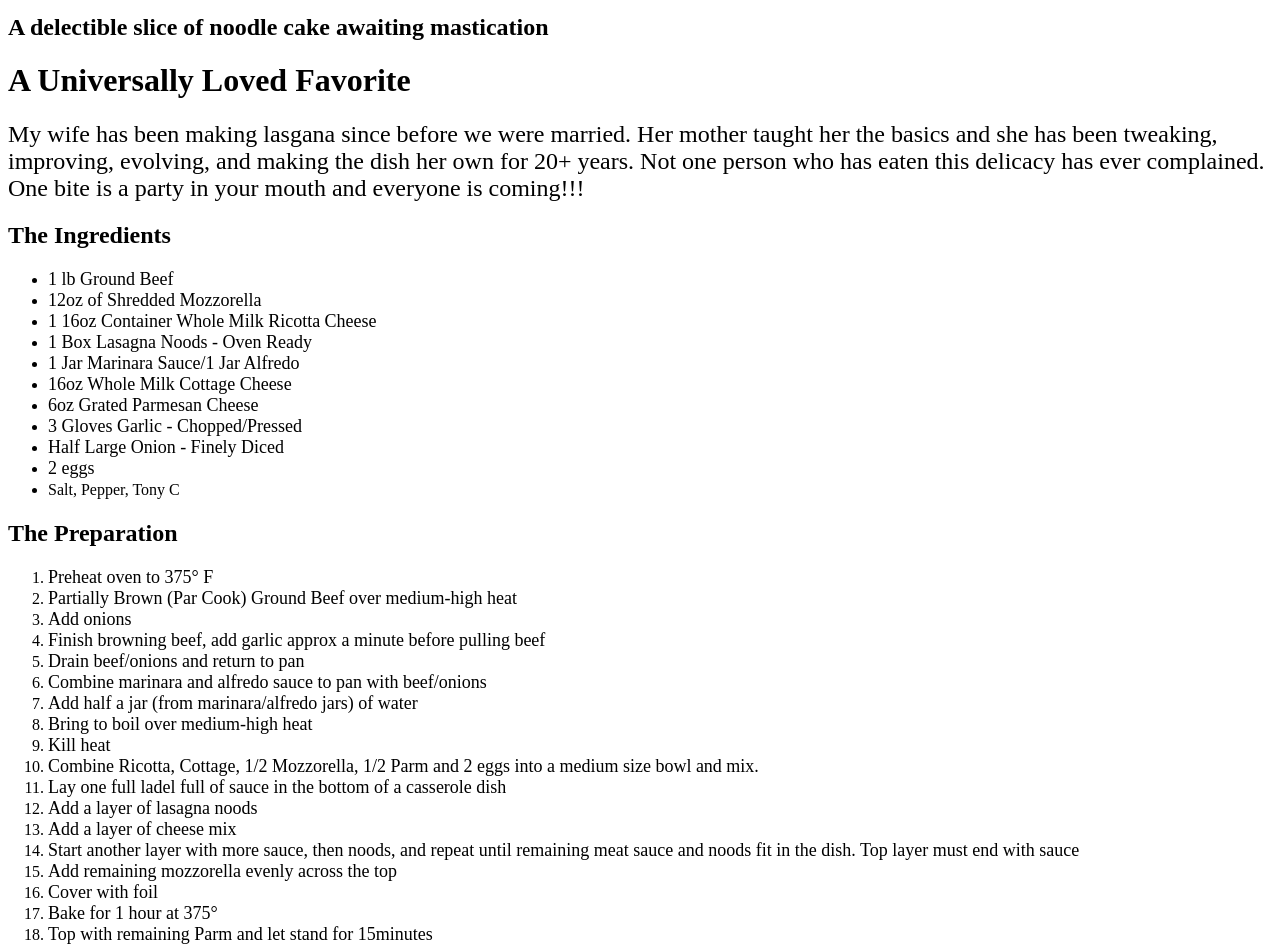
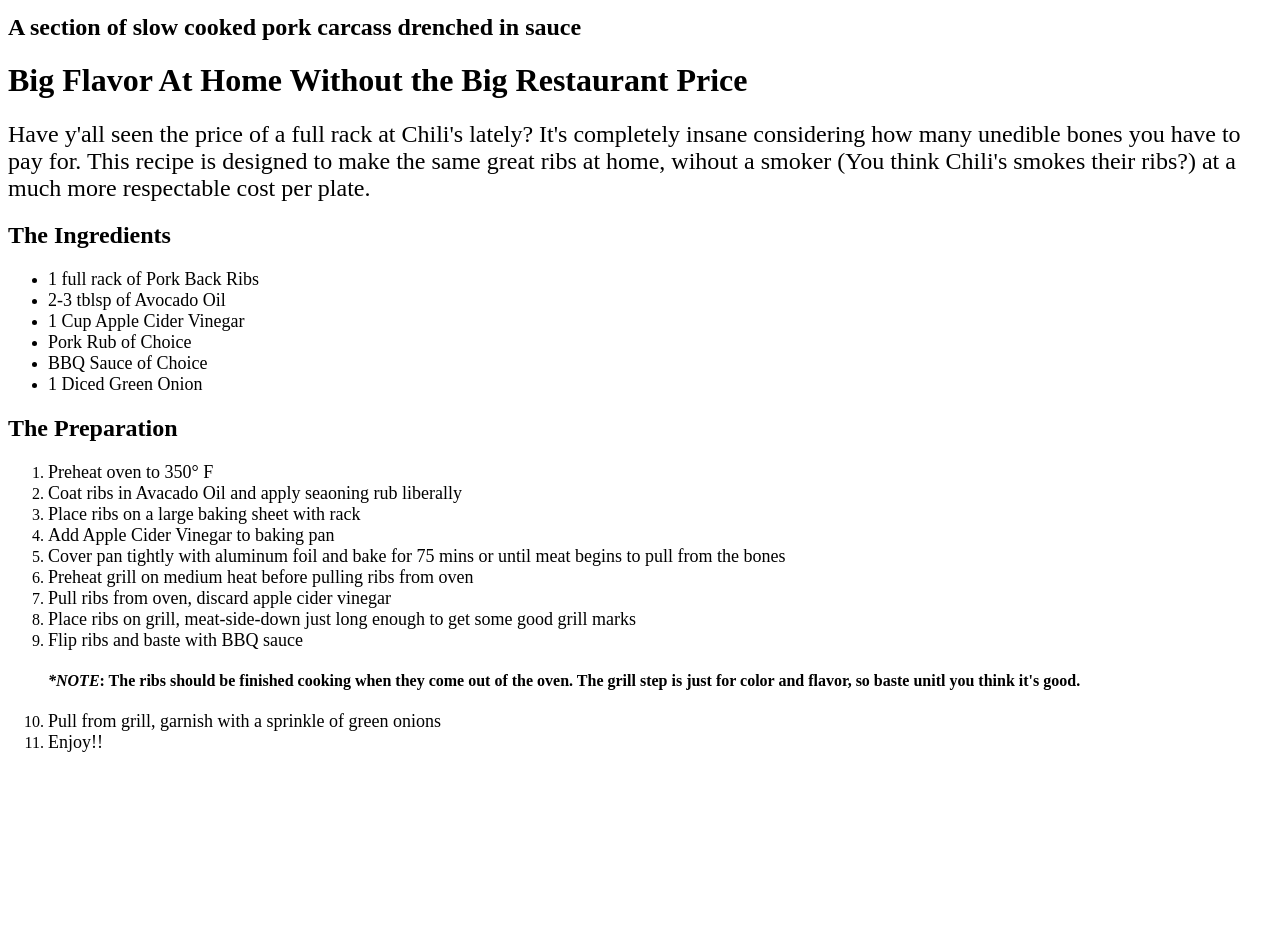
Before and after one commit to wheelinwoody75/recipe-project, a plain HTML site: page pages/babybackribs.html in a window 1280 px wide. Shown: the part 1240-2188 px from the top of the page. After the commit the page ends 2009 px from the top, so only its background shows below. Drawn offline with Linux system fonts and the light colour scheme.

Commit message:
babybackribs.html complete

```diff
--- a/pages/babybackribs.html
+++ b/pages/babybackribs.html
@@ -8,60 +8,42 @@
       <a href="index.html">Home</a>
         <h1>Fall Off The Bone Ribs At Home</h1>
           <img src="../pages/img/Ribs.jpg" width="750" alt="photo of lasagna">
-           <p><h2>A delectible slice of noodle cake awaiting mastication</h2></p>
-            <p><h1>A Universally Loved Favorite</h1></p>
+           <p><h2>A section of slow cooked pork carcass drenched in sauce</h2></p>
+            <p><h1>Big Flavor At Home Without the Big Restaurant Price</h1></p>
               <p></p>
-              <p><font size="5">My wife has been making lasgana since before we were married.  Her mother taught her the
-                 basics and she has been tweaking, improving, evolving, and making the dish her own for
-                 20+ years. Not one person who has eaten this delicacy has ever complained.
-                  One bite is a party in your mouth and everyone is coming!!!</font></p>
+              <p><font size="5">Have y'all seen the price of a full rack at Chili's lately?
+                  It's completely insane considering how many unedible bones you have to pay for.
+                  This recipe is designed to make the same great ribs at home, wihout a smoker (You think Chili's smokes their ribs?)
+                  at a much more respectable cost per plate.
+              </font></p>
                   <p></p>
                   <p></p>
                   <p></p>
                   <p><h2>The Ingredients</h2>
                     <ul>
-                        <li><font size="4">1 lb Ground Beef</font></li>
-                        <li><font size="4">12oz of Shredded Mozzorella</font></li>
-                        <li><font size="4">1 16oz Container Whole Milk Ricotta Cheese</font></li>
-                        <li><font size="4">1 Box Lasagna Noods - Oven Ready</font></li>
-                        <li><font size="4">1 Jar Marinara Sauce/1 Jar Alfredo</font></li>
-                        <li><font size="4">16oz Whole Milk Cottage Cheese</font></li>
-                        <li><font size="4">6oz Grated Parmesan Cheese</font></li>
-                        <li><font size="4">3 Gloves Garlic - Chopped/Pressed</font></li>
-                        <li><font size="4">Half Large Onion - Finely Diced</font></li>
-                        <li><font size="4">2 eggs</font></li>
-                        <li><font size="4"></font>Salt, Pepper, Tony C </li>
-                    </ul>
+                        <li><font size="4">1 full rack of Pork Back Ribs</font></li>
+                        <li><font size="4">2-3 tblsp of Avocado Oil</font></li>
+                        <li><font size="4">1 Cup Apple Cider Vinegar</font></li>
+                        <li><font size="4">Pork Rub of Choice</font></li>
+                        <li><font size="4">BBQ Sauce of Choice</font></li>
+                        <li><font size="4">1 Diced Green Onion</font></li>
+
+                      </ul>
                    <p></p>
                     <p><h2>The Preparation</h2></p>
                       <ol>
-                        <li><font size="4">Preheat oven to 375&deg; F</font></li>
-                        <li><font size="4">Partially Brown (Par Cook) Ground Beef over medium-high heat</font></li>
-                        <li><font size="4">Add onions</font></li>
-                        <li><font size="4">Finish browning beef, add garlic approx a minute before pulling beef</font></li>
-                        <li><font size="4">Drain beef/onions and return to pan</font></li>
-                        <li><font size="4">Combine marinara and alfredo sauce to pan with beef/onions</font></li>
-                        <li><font size="4">Add half a jar (from marinara/alfredo jars) of water</font></li>
-                        <li><font size="4">Bring to boil over medium-high heat</font></li>
-                        <li><font size="4">Kill heat</font></li>
-                        <li><font size="4">Combine Ricotta, Cottage, 1/2 Mozzorella, 1/2 Parm and 2 eggs into a medium size bowl and mix.</font></li>
-                        <li><font size="4">Lay one full ladel full of sauce in the bottom of a casserole dish</font></li>
-                        <li><font size="4">Add a layer of lasagna noods</font></li>
-                        <li><font size="4">Add a layer of cheese mix</font></li>
-                        <li><font size="4">Start another layer with more sauce, then noods, and repeat until remaining meat sauce and noods fit in the dish. Top layer must end with sauce</font></li>
-                        <li><font size="4">Add remaining mozzorella evenly across the top</font></li>
-                        <li><font size="4">Cover with foil</font></li>
-                        <li><font size="4">Bake for 1 hour at 375&deg;</font></li>
-                        <li><font size="4">Top with remaining Parm and let stand for 15minutes</font></li>
-
-
-
-
-
-
-
-
-
+                        <li><font size="4">Preheat oven to 350&deg; F</font></li>
+                        <li><font size="4">Coat ribs in Avacado Oil and apply seaoning rub liberally</font></li>
+                        <li><font size="4">Place ribs on a large baking sheet with rack</font></li>
+                        <li><font size="4">Add Apple Cider Vinegar to baking pan</font></li>
+                        <li><font size="4">Cover pan tightly with aluminum foil and bake for 75 mins or until meat begins to pull from the bones</font></li>
+                        <li><font size="4">Preheat grill on medium heat before pulling ribs from oven</font></li>
+                        <li><font size="4">Pull ribs from oven, discard apple cider vinegar</font></li>
+                        <li><font size="4">Place ribs on grill, meat-side-down just long enough to get some good grill marks</font></li>
+                        <li><font size="4">Flip ribs and baste with BBQ sauce</font></li>
+                        <a><h4><em>*NOTE</em>: The ribs should be finished cooking when they come out of the oven. The grill step is just for color and flavor, so baste unitl you think it's good.</h4></a>
+                        <li><font size="4">Pull from grill, garnish with a sprinkle of green onions</font></li>
+                        <li><font size="4">Enjoy!!</font></li>
 
                       </ol>
         </body>
```
